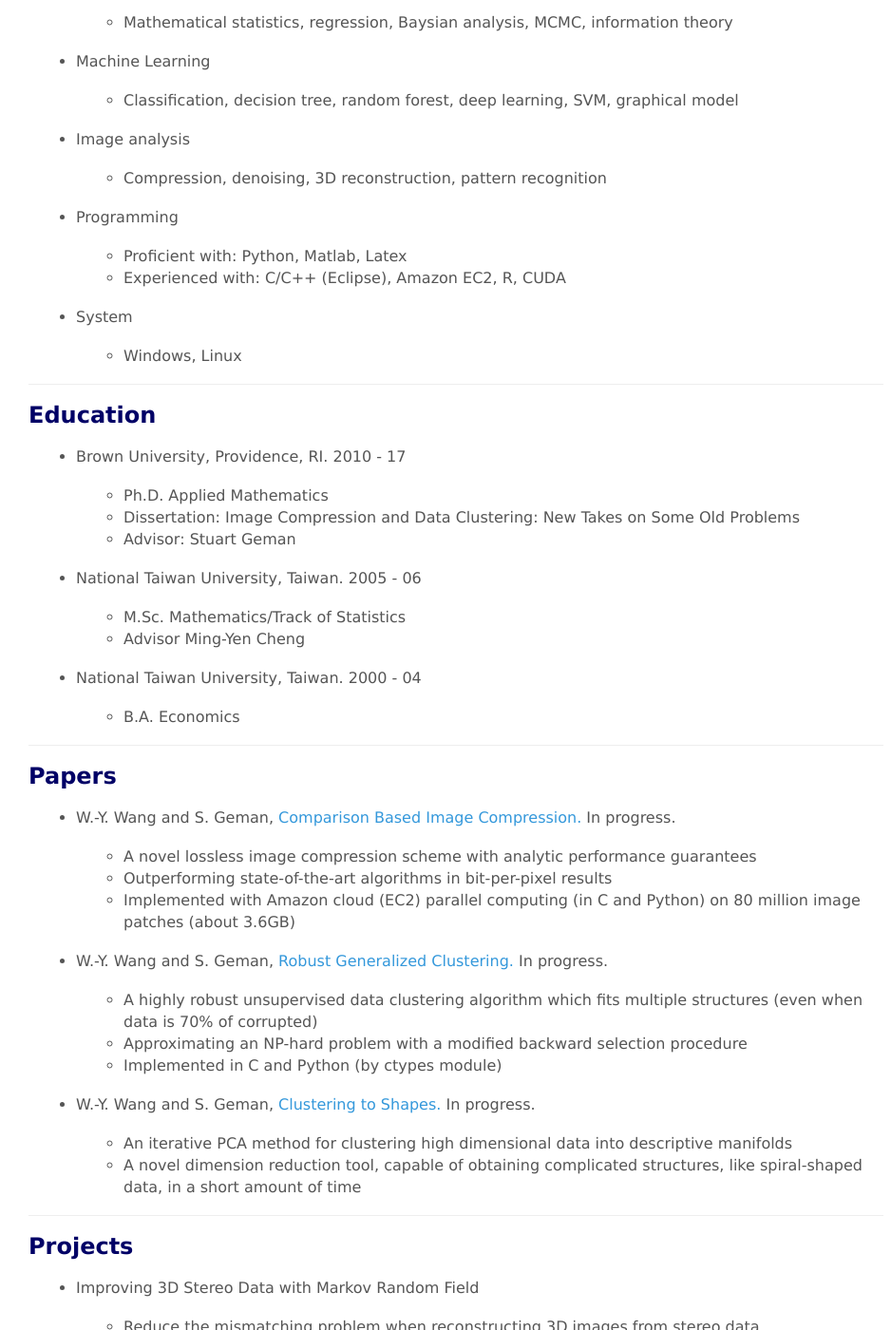
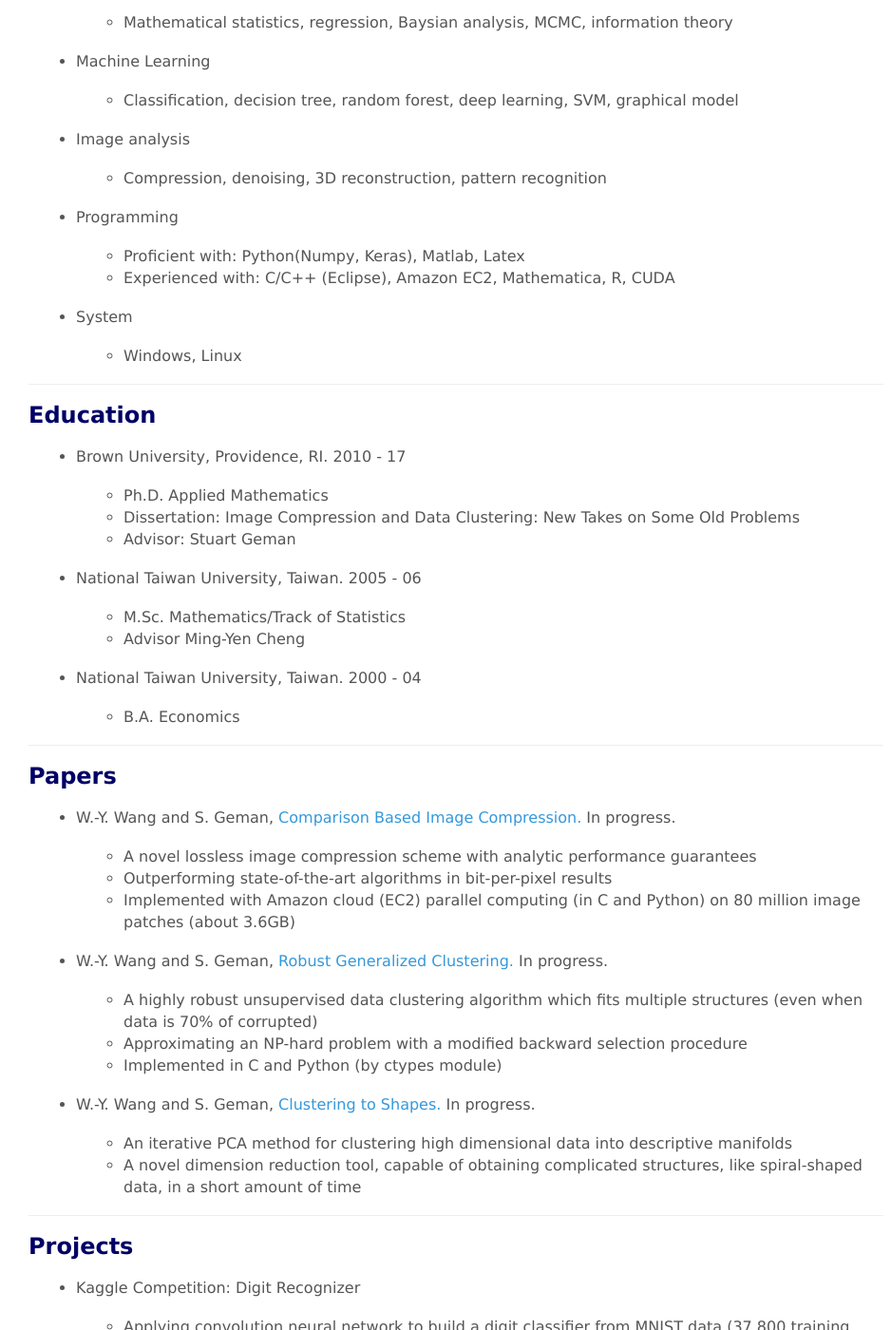
Before and after one commit to wayinone/wayinone.github.io, a Jekyll site: the page built from Resume.md, in a window 1280 px wide and 1400 px high, scrolled down 526 px. Shown: the whole window at 95% size, without its empty margins (160-1098 px from the left). Built offline with Jekyll 4.4.1, drawn with Linux system fonts in a browser that asks for light colours; some of the changed text lies outside the part shown.

Commit message:
resume change

```diff
--- a/Resume.md
+++ b/Resume.md
@@ -26,8 +26,8 @@ permalink: /Resume
 * Image analysis
   * Compression, denoising, 3D reconstruction, pattern recognition
 * Programming
-  * Proficient with: Python, Matlab,  Latex
-  * Experienced with: C/C++ (Eclipse), Amazon EC2, R, CUDA
+  * Proficient with: Python(Numpy, Keras), Matlab,  Latex
+  * Experienced with: C/C++ (Eclipse), Amazon EC2, Mathematica, R, CUDA
 * System
   * Windows, Linux
 
@@ -64,6 +64,9 @@ permalink: /Resume
 
 ---
 ## Projects ##
+  * Kaggle Competition: Digit Recognizer
+	* Applying convolution neural network to build a digit classifier from MNIST data (37,800 training data)
+	* Achieving 99.21% correct rate on 28,000 test data
 
   * Improving 3D Stereo Data with Markov Random Field
 	*  Reduce the mismatching problem when reconstructing 3D images from stereo data
```
Also changed, not shown: 1 other file.
